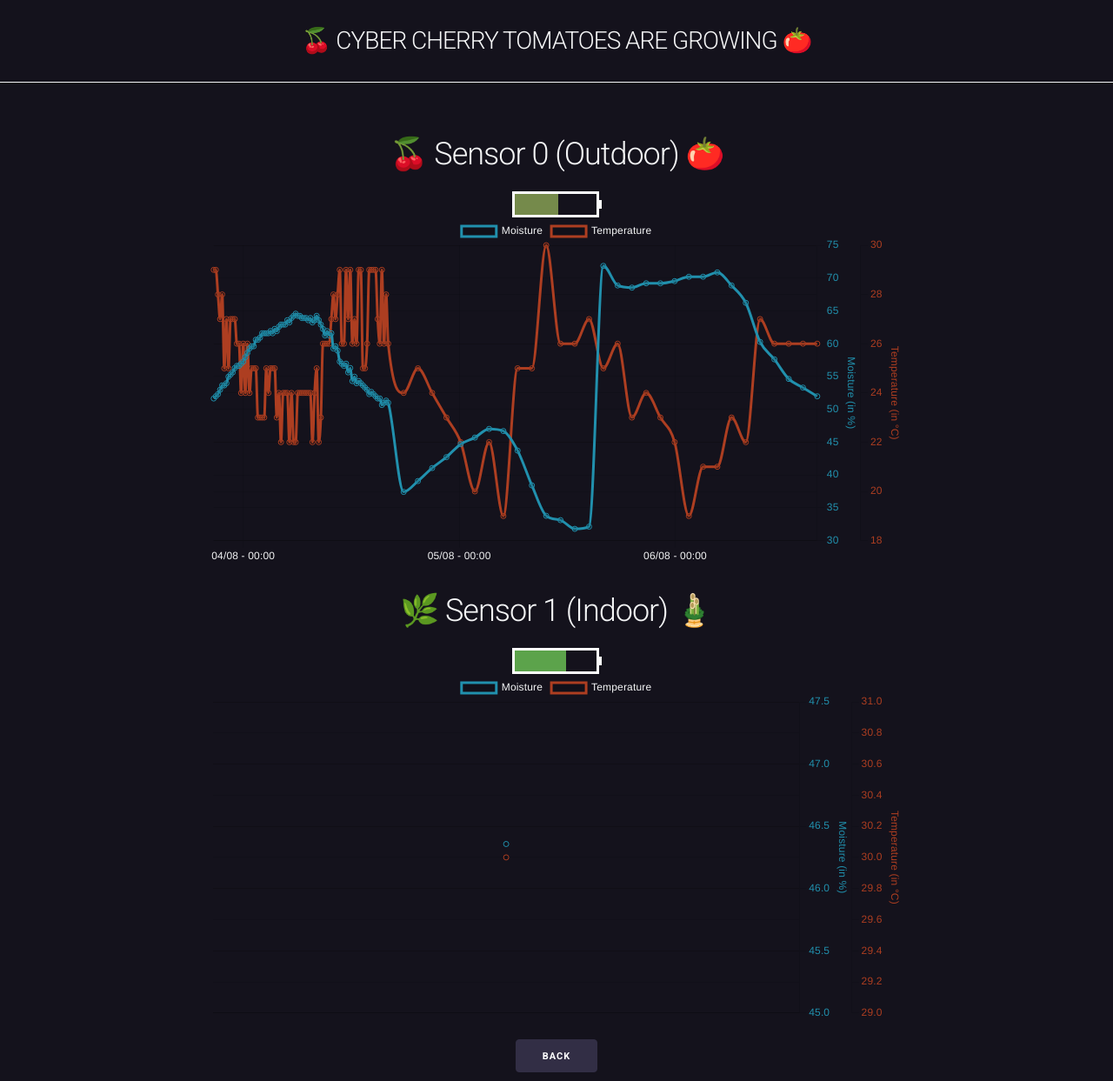
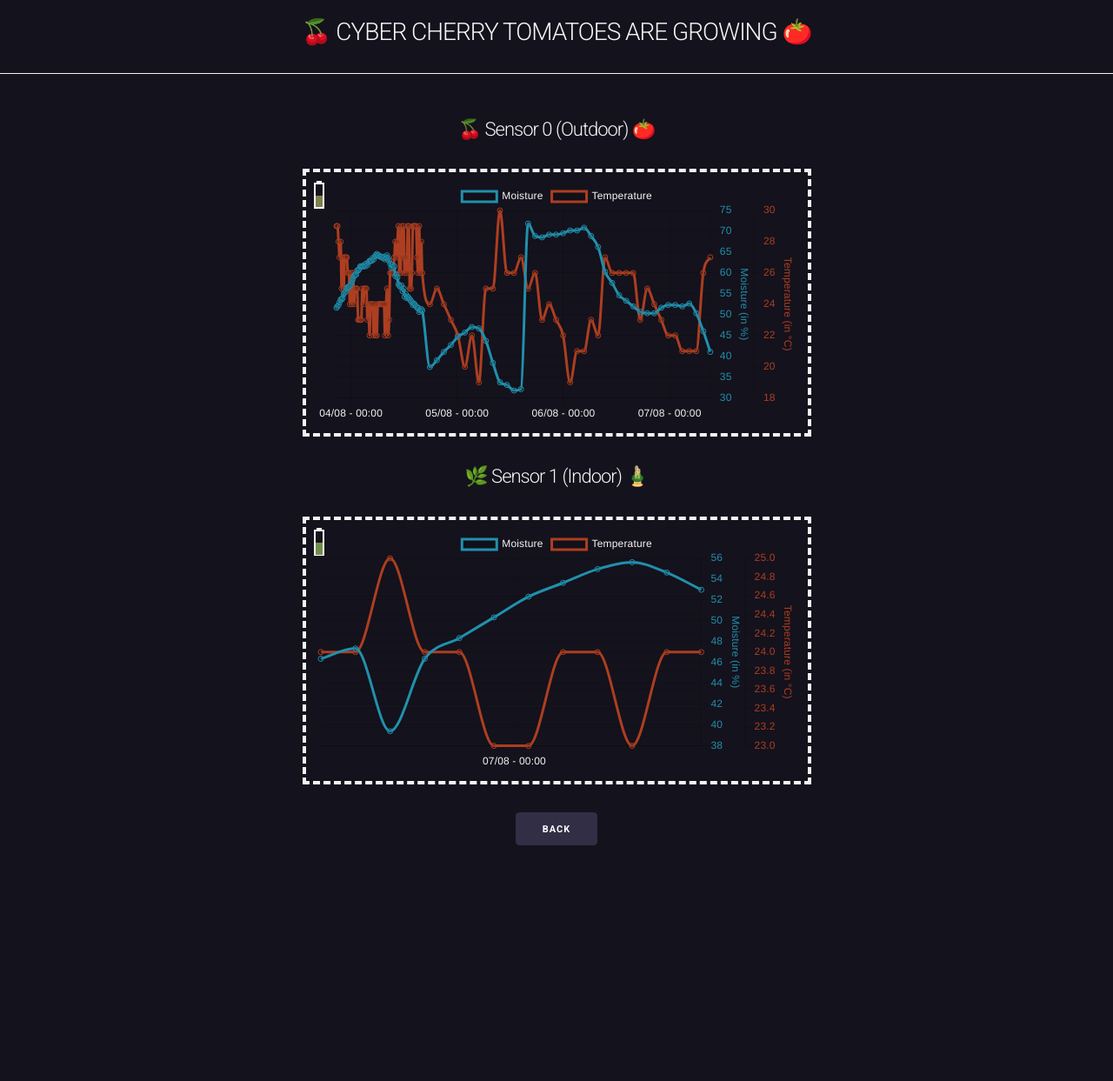
Before and after one commit to MrCybernetic/TimeLapseTomatoes, a PHP site: page /chart.html in a window 1280 px wide. Shown: the whole page at 87% size. After the commit the page ends 972 px from the top, so only its background shows below. Run offline with PHP 8.4, Linux system fonts and the light colour scheme.

Commit message:
CSS improvement and external css deleted

```diff
--- a/Code/WebSite/chart.html
+++ b/Code/WebSite/chart.html
@@ -9,25 +9,43 @@
   <title>Cyber Cherry Tomatoes</title>
   <link rel="stylesheet" href="https://fonts.googleapis.com/css?family=Roboto:300,300italic,700,700italic">
   <link rel="stylesheet" href="https://cdnjs.cloudflare.com/ajax/libs/normalize/8.0.1/normalize.css">
-  <link rel="stylesheet" href="https://cdnjs.cloudflare.com/ajax/libs/milligram/1.4.1/milligram.css">
   <link rel="stylesheet" href="milligram.css">
 </head>
 <script src="https://cdn.jsdelivr.net/npm/chart.js/dist/chart.min.js"></script>
 <script
   src="https://cdn.jsdelivr.net/npm/chartjs-adapter-date-fns/dist/chartjs-adapter-date-fns.bundle.min.js"></script>
 <script src="https://d3js.org/d3.v7.min.js"></script>
+
 <body>
   <h1>🍒 Cyber Cherry Tomatoes are growing 🍅</h1>
   <hr>
-  <div class="flex-container">
-    <h2>🍒 Sensor 0 (Outdoor) 🍅</h2>
-    <div id="battery"><div id="battery_body"><span id="battery_voltage0"></span><div id="battery_charge0"></div></div><div id="battery_pole"></div></div>
-    <div class="myCanvas"><canvas id="myChart0"></canvas></div>
-    <h2>🌿 Sensor 1 (Indoor) 🎍</h2>
-    <div id="battery"><div id="battery_body"><span id="battery_voltage1"></span><div id="battery_charge1"></div></div><div id="battery_pole"></div></div>
-    <div class="myCanvas"><canvas id="myChart1"></canvas></div>
+  <div class="flex-container-page">
+    <div class="flex-container-charts">
+      <div class="flex-container">
+        <h2>🍒 Sensor 0 (Outdoor) 🍅</h2>
+        <div id="battery">
+          <div id="battery_body"><span id="battery_voltage0"></span>
+            <div id="battery_charge0"></div>
+          </div>
+          <div id="battery_pole"></div>
+        </div>
+        <div class="myCanvas"><canvas id="myChart0"></canvas></div>
+      </div>
+      <div class="flex-container">
+        <h2>🌿 Sensor 1 (Indoor) 🎍</h2>
+        <div id="battery">
+          <div id="battery_body"><span id="battery_voltage1"></span>
+            <div id="battery_charge1"></div>
+          </div>
+          <div id="battery_pole"></div>
+        </div>
+        <div class="myCanvas"><canvas id="myChart1"></canvas></div>
+      </div>
+
+    </div>
     <button onclick="location.href='index.php';">Back</button>
   </div>
   <script src="sensors.js"></script>
 </body>
+
 </html>
--- a/Code/WebSite/index.php
+++ b/Code/WebSite/index.php
@@ -8,14 +8,13 @@
     <title>Cyber Cherry Tomatoes</title>
     <link rel="stylesheet" href="https://fonts.googleapis.com/css?family=Roboto:300,300italic,700,700italic">
     <link rel="stylesheet" href="https://cdnjs.cloudflare.com/ajax/libs/normalize/8.0.1/normalize.css">
-    <link rel="stylesheet" href="https://cdnjs.cloudflare.com/ajax/libs/milligram/1.4.1/milligram.css">
     <link rel="stylesheet" href="milligram.css">
   </head>
   <!-- neck -->
   <body>
     <h1>🍒 Cyber Cherry Tomatoes are growing 🍅</h1>
     <hr>
-    <div class="flex-container">
+    <div class="flex-container-page">
       <img id="imgtomato" alt="Balcony with plants">
       <?php require("lastupdate.php"); ?>
       <button onclick="location.href='timelapse.php';">TimeLapse</button>
--- a/Code/WebSite/milligram.css
+++ b/Code/WebSite/milligram.css
@@ -600,7 +600,7 @@
   font-weight: 300;
   letter-spacing: -.1rem;
   margin-bottom: 2.0rem;
-  margin-top: 30px;
+  margin-top: 2.0rem;
 }
 
 h1 {
@@ -612,23 +612,23 @@
 }
 
 h2 {
-  font-size: 3.6rem;
+  font-size: 2.2rem;
   line-height: 1.25;
 }
 
 h3 {
-  font-size: 2.8rem;
+  font-size: 1.6rem;
   line-height: 1.3;
 }
 
 h4 {
-  font-size: 2.2rem;
+  font-size: 1rem;
   letter-spacing: -.08rem;
   line-height: 1.35;
 }
 
 h5 {
-  font-size: 1.8rem;
+  font-size: 0.4rem;
   letter-spacing: -.05rem;
   line-height: 1.5;
 }
@@ -646,8 +646,10 @@
 }
 
 .myCanvas {
-  width: 800px;
-  max-width: 100%;
+   width: 90%;
+  border: dashed #f4f5f6 0.4rem;
+  margin: 1.2rem;
+  padding: 1.2rem;
 }
 
 .clearfix:after {
@@ -664,7 +666,7 @@
   float: right;
 }
 
-.flex-container {
+.flex-container-page {
   height: 100%;
   padding: 0;
   margin: 0;
@@ -672,6 +674,29 @@
   flex-direction: column;
   align-items: center;
   justify-content: center;
+}
+.flex-container {
+   width: 100%;
+  max-width: 650px;
+  padding: 0;
+  margin: 0;
+  display: flex;
+  flex-direction: column;
+  align-items: center;
+  justify-content: center;
+  position: relative;
+}
+
+.flex-container-charts {
+  height: 100%;
+  width: 100%;
+  padding: 0;
+  margin: 0;
+  display: flex;
+  flex-direction: row;
+  align-items: center;
+  justify-content: center;
+  flex-wrap: wrap;
 }
 
 .flex-item {
@@ -821,23 +846,23 @@
 /* generated by https://loading.io/ */
 
 #battery_body {
-  width: 10rem;
+  width: 1.2rem;
   height: 3rem;
-  border: 0.3rem solid rgb(255, 255, 255);
+  border: 0.2rem solid rgb(255, 255, 255);
   position: relative;
   text-align: center;
   color: rgba(0, 0, 0, 0);
 }
 
 #battery_charge0, #battery_charge1 {
-  width: 10%;
-  height: 100%;
+  width: 100%;
+  height: 0%;
   background-color: rgb(255, 0, 79);
-  transition: width 2s, background-color 2s;
-  position: absolute;
-  top: 0;
-  left: 0;
-
+  transition: height 2s, background-color 2s;
+  position: relative;
+  top: 1px;
+  transform: rotatex(180deg);
+    transform-origin: top;
 }
 
 #battery_body:hover {
@@ -846,20 +871,27 @@
   cursor: cell;
 }
 
-#battery_body:hover > #battery_charge0, #battery_body:hover > #battery_charge1 {
-  background-color: rgba(255, 0, 79,0) !important;
-  transition: background-color 0.5s cubic-bezier(0, 0, 0.28, 0.96);
-}
+
 
 #battery_pole {
-  width: 0.3rem;
-  height: 1rem;
+  width: 0.6rem;
+  height: 0.2rem;
   background-color: #ffffff;
   position: relative;
-  top: 1rem;
+  left: -0.9rem;
+  top:-0.2rem;
 }
 
 #battery {
   display: flex;
   justify-content: center;
+  position: absolute;
+  top: 95px;
+  left: 7%;
+
 }
+
+#battery_voltage0, #battery_voltage1 {
+  position: relative;
+  left: 2rem;
+}
--- a/Code/WebSite/sensors.js
+++ b/Code/WebSite/sensors.js
@@ -5,8 +5,8 @@
     Chart.defaults.color = '#f4f5f6';
     let sensor_no = csv_data.map(function (d) { return d.sensorno});
     let chartlabels = csv_data.map(function (d) { return new Date(d.time)});
-    let moisture_data = csv_data.map(function (d) { return (map(d.moisture, 832, 530, 0, 100)) });
-    let temperature_data = csv_data.map(function (d) { return Math.round(map(d.temperature, 294, 305, 22, 28)) });
+    let moisture_data = csv_data.map(function (d) { return (d.moisture) });
+    let temperature_data = csv_data.map(function (d) { return d.temperature});
     const moisture_color = '#2190AD';
     const temperature_color = '#ad3e21';
     console.log(sensor_no)
@@ -18,13 +18,13 @@
     let moisture_data_1=[];
     for (let index = 0; index < sensor_no.length; index++) {
         if(sensor_no[index]==0) {
-            temperature_data_0.push(temperature_data[index]);
-            moisture_data_0.push(moisture_data[index]);
+            temperature_data_0.push(Math.round(map(temperature_data[index], 294, 305, 22, 28)));
+            moisture_data_0.push(map(moisture_data[index], 832, 530, 0, 100));
             chartlabels0.push(chartlabels[index]);
         }
         else if(sensor_no[index]==1) {
-            temperature_data_1.push(temperature_data[index]);
-            moisture_data_1.push(moisture_data[index]);
+            temperature_data_1.push(Math.round(map(temperature_data[index], 302, 310, 23.5, 24.5)));
+            moisture_data_1.push(map(moisture_data[index], 832, 530, 0, 100));
             chartlabels1.push(chartlabels[index]);
         }
     }
@@ -174,11 +174,11 @@
     let last_value_0 = battery_data_0[battery_data_0.length - 1];
     let last_value_1 = battery_data_1[battery_data_1.length - 1];
 
-    document.getElementById("battery_charge0").style.width = map(last_value_0,min_value,max_value,0,100).toString() + "%";
+    document.getElementById("battery_charge0").style.height = map(last_value_0,min_value,max_value,0,100).toString() + "%";
     document.getElementById("battery_charge0").style.backgroundColor = "rgb(" + map(last_value_0, min_value, max_value, 255, 0).toString() + "," + map(last_value_0, min_value, max_value, 0, 255).toString() + ",75)";
     document.getElementById("battery_voltage0").innerText = last_value_0.toFixed(2).toString()+"V";
 
-    document.getElementById("battery_charge1").style.width = map(last_value_1,min_value,max_value,0,100).toString() + "%";
+    document.getElementById("battery_charge1").style.height = map(last_value_1,min_value,max_value,0,100).toString() + "%";
     document.getElementById("battery_charge1").style.backgroundColor = "rgb(" + map(last_value_1, min_value, max_value, 255, 0).toString() + "," + map(last_value_1, min_value, max_value, 0, 255).toString() + ",75)";
     document.getElementById("battery_voltage1").innerText = last_value_1.toFixed(2).toString()+"V";
 }
--- a/Code/WebSite/timelapse.php
+++ b/Code/WebSite/timelapse.php
@@ -8,13 +8,12 @@
     <title>Cyber Cherry Tomatoes</title>
     <link rel="stylesheet" href="https://fonts.googleapis.com/css?family=Roboto:300,300italic,700,700italic">
     <link rel="stylesheet" href="https://cdnjs.cloudflare.com/ajax/libs/normalize/8.0.1/normalize.css">
-    <link rel="stylesheet" href="https://cdnjs.cloudflare.com/ajax/libs/milligram/1.4.1/milligram.css">
     <link rel="stylesheet" href="milligram.css">
   </head>
   <body>
 	<h1>🍒 Cyber Cherry Tomatoes are growing 🍅</h1>
 	<hr>
-	<div class="flex-container">
+	<div class="flex-container-page">
     <div id="loader" class="loadingio-spinner-double-ring-8a2fhe6mt8u"><div class="ldio-hueejp8pogw">
       <div></div>
       <div></div>
```
Also changed, not shown: Code/WebSite/moisture.csv (+22 -0 lines).
